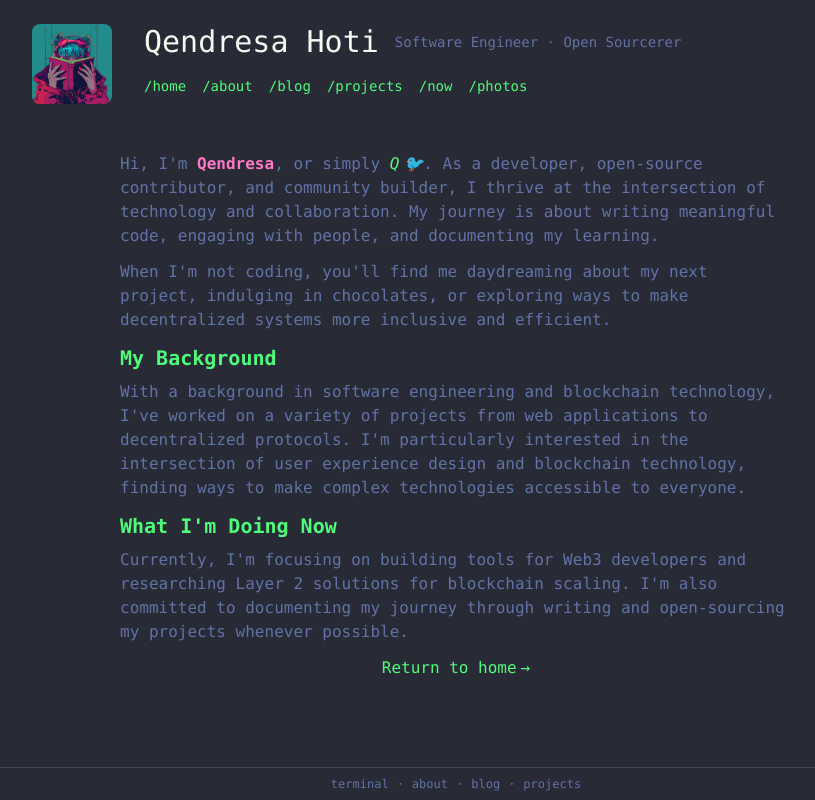
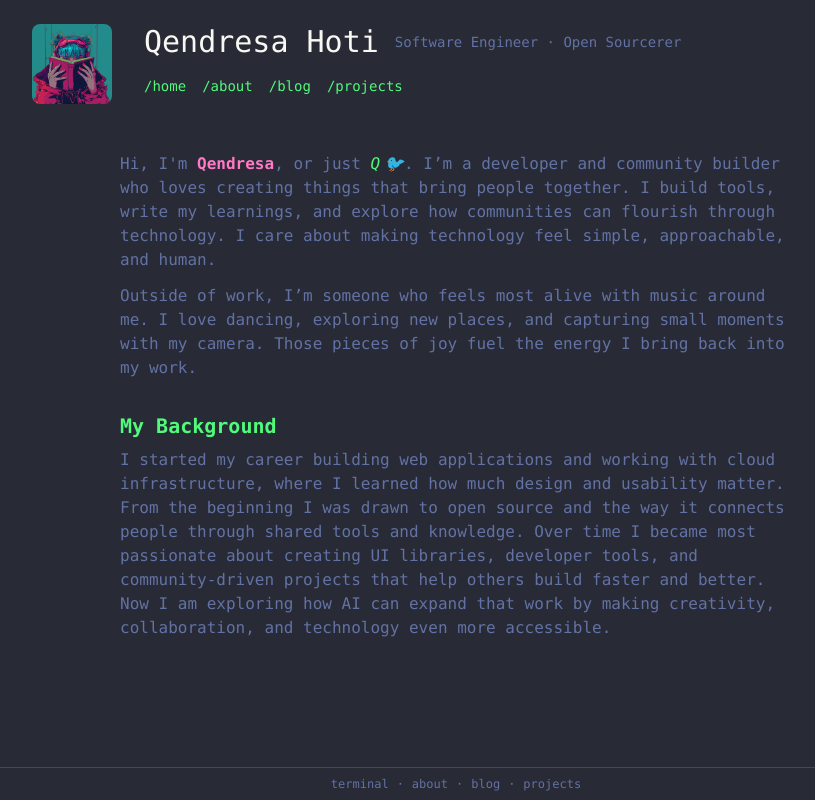
Before and after one commit to kju4q/qendresa.dev, a Next.js app: page /about in a window 1280 px wide. Shown: the whole page, without its empty margins (184-999 px from the left). Built offline with nearby package versions, Linux system fonts and the light colour scheme.

Commit message:
enhancements

```diff
--- a/src/app/about/page.tsx
+++ b/src/app/about/page.tsx
@@ -11,7 +11,7 @@ export default function About() {
           <div className="max-w-2xl mt-12">
             <p className="mb-3 text-[#6272a4]">
               Hi, I'm <span className="font-bold text-[#ff79c6]">Qendresa</span>
-              , or simply{" "}
+              , or just{" "}
               <a
                 href="https://twitter.com/kjut4q"
                 target="_blank"
@@ -20,48 +20,34 @@ export default function About() {
               >
                 Q <span className="ml-1">🐦</span>
               </a>
-              . As a developer, open-source contributor, and community builder,
-              I thrive at the intersection of technology and collaboration. My
-              journey is about writing meaningful code, engaging with people,
-              and documenting my learning.
+              . I’m a developer and community builder who loves creating things
+              that bring people together. I build tools, write my learnings, and
+              explore how communities can flourish through technology. I care
+              about making technology feel simple, approachable, and human.
             </p>
 
             <p className="mb-3 text-[#6272a4]">
-              When I'm not coding, you'll find me daydreaming about my next
-              project, indulging in chocolates, or exploring ways to make
-              decentralized systems more inclusive and efficient.
+              Outside of work, I’m someone who feels most alive with music
+              around me. I love dancing, exploring new places, and capturing
+              small moments with my camera. Those pieces of joy fuel the energy
+              I bring back into my work.
             </p>
 
-            <h2 className="text-xl font-semibold text-[#50fa7b] mb-2 mt-3">
-              My Background
-            </h2>
-            <p className="mb-3 text-[#6272a4]">
-              With a background in software engineering and blockchain
-              technology, I've worked on a variety of projects from web
-              applications to decentralized protocols. I'm particularly
-              interested in the intersection of user experience design and
-              blockchain technology, finding ways to make complex technologies
-              accessible to everyone.
-            </p>
-
-            <h2 className="text-xl font-semibold text-[#50fa7b] mb-2 mt-3">
-              What I'm Doing Now
-            </h2>
-            <p className="mb-3 text-[#6272a4]">
-              Currently, I'm focusing on building tools for Web3 developers and
-              researching Layer 2 solutions for blockchain scaling. I'm also
-              committed to documenting my journey through writing and
-              open-sourcing my projects whenever possible.
-            </p>
-
-            <div className="mt-3 text-center">
-              <Link
-                href="/home"
-                className="text-[#50fa7b] hover:underline inline-flex items-center"
-              >
-                Return to home
-                <span className="ml-1">→</span>
-              </Link>
+            <div className="mt-8">
+              <h2 className="text-xl font-semibold text-[#50fa7b] mb-2 mt-3">
+                My Background
+              </h2>
+              <p className="mb-3 text-[#6272a4]">
+                I started my career building web applications and working with
+                cloud infrastructure, where I learned how much design and
+                usability matter. From the beginning I was drawn to open source
+                and the way it connects people through shared tools and
+                knowledge. Over time I became most passionate about creating UI
+                libraries, developer tools, and community-driven projects that
+                help others build faster and better. Now I am exploring how AI
+                can expand that work by making creativity, collaboration, and
+                technology even more accessible.
+              </p>
             </div>
           </div>
         </div>
--- a/src/components/Header.tsx
+++ b/src/components/Header.tsx
@@ -60,22 +60,23 @@ export default function Header(): ReactElement {
                 </Link>
               </li>
 
-              <li>
+              {/* currently commented out */}
+              {/* <li>
                 <Link
                   href="/home#now"
                   className="hover:text-[#ff79c6] focus:outline-none focus:text-[#ff79c6]"
                 >
                   /now
                 </Link>
-              </li>
-              <li>
+              </li> */}
+              {/* <li>
                 <Link
                   href="/photos"
                   className="hover:text-[#ff79c6] focus:outline-none focus:text-[#ff79c6]"
                 >
                   /photos
                 </Link>
-              </li>
+              </li> */}
             </ul>
           </nav>
 
```
